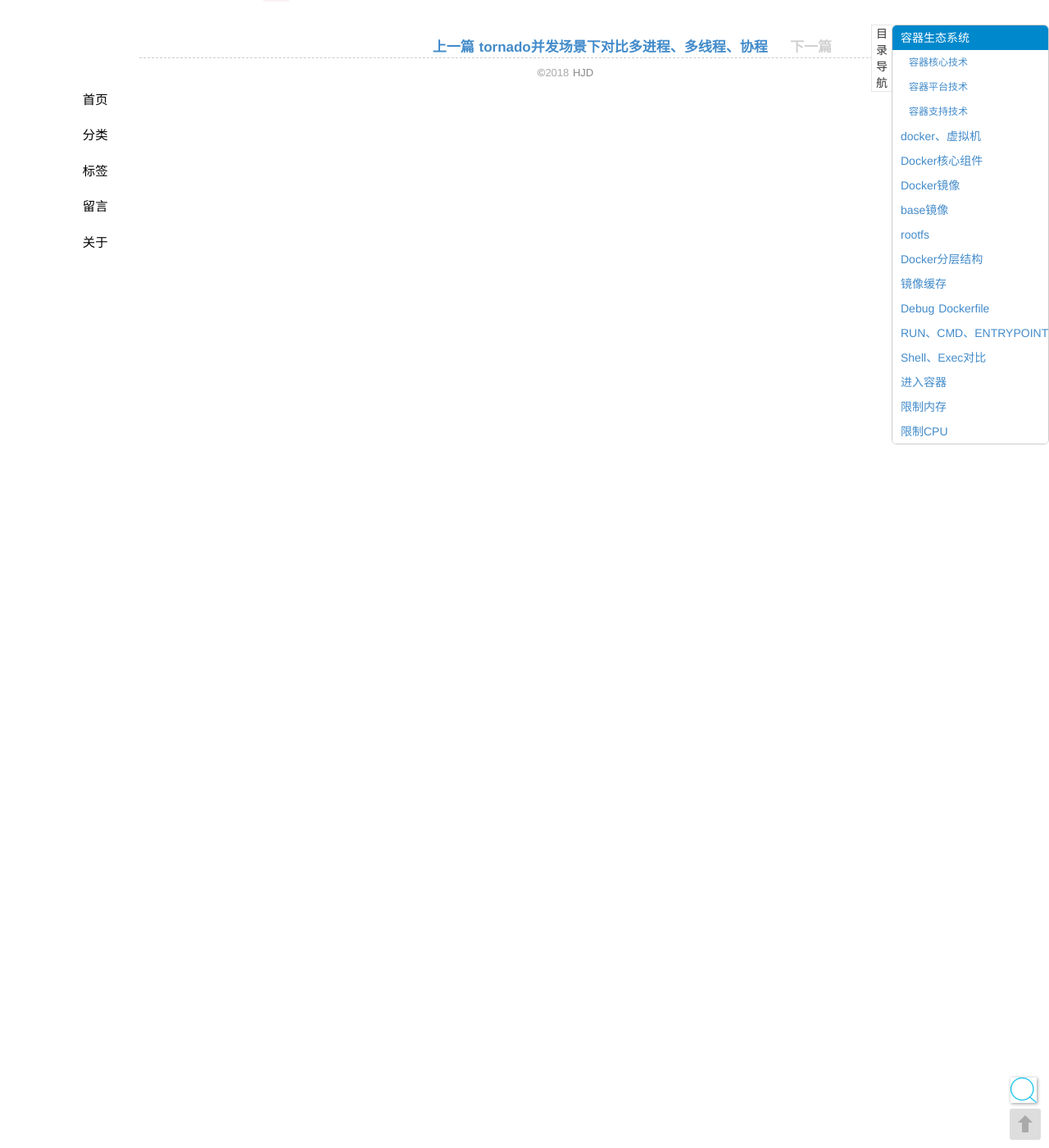
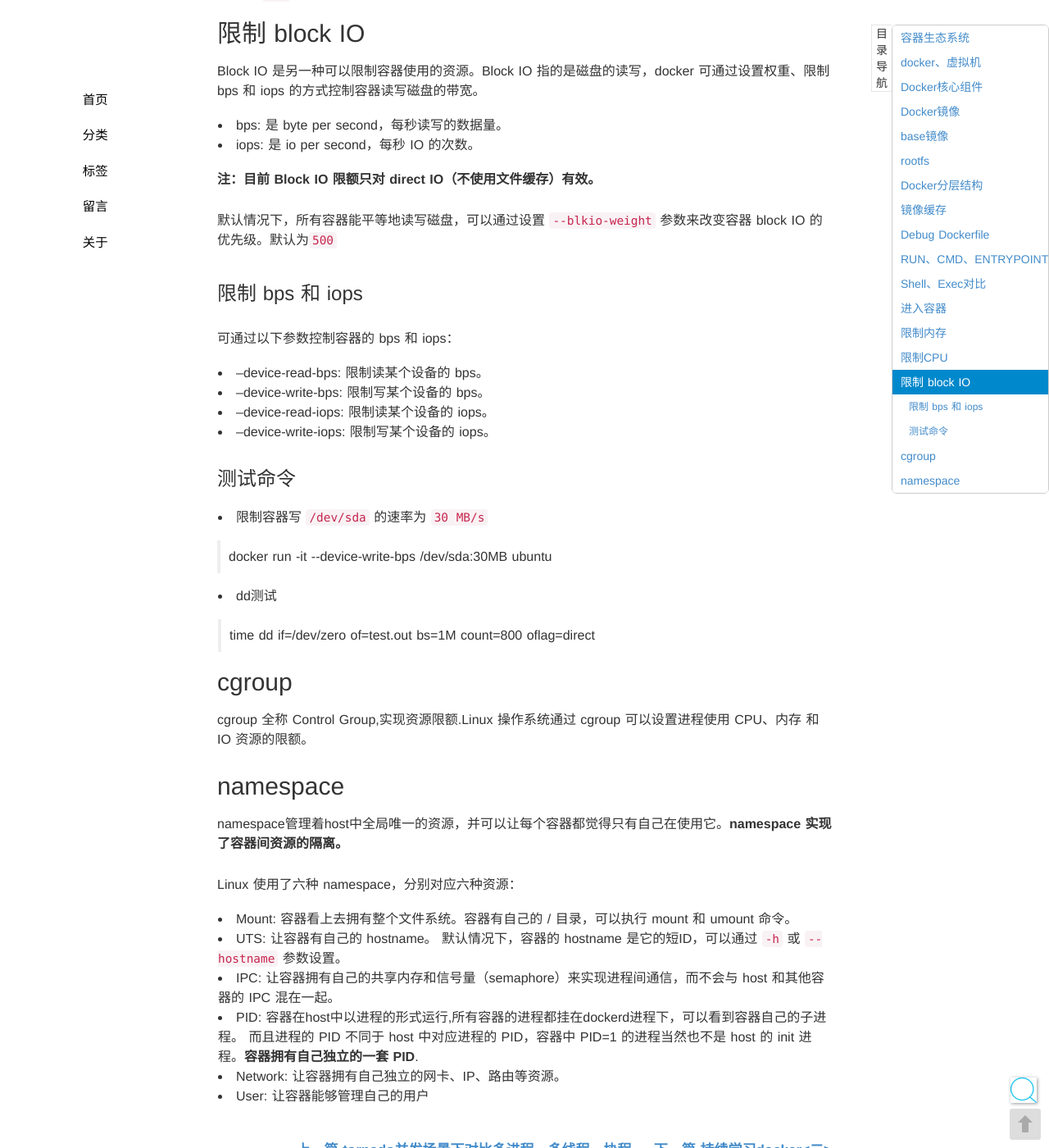
Before and after one commit to seekplum/seekplum.github.io, a Jekyll site: the page built from _posts/2018-08-06-continuous-learning-docker-1.md, in a window 1280 px wide and 1400 px high, scrolled down 8884 px. Shown: the whole window at 82% size. Built offline with Jekyll 4.4.1, drawn with Linux system fonts in a browser that asks for light colours; comment, search, counter and statistics services are not loaded; some of the changed text lies outside the part shown.

Commit message:
docker网络

```diff
--- a/_posts/2018-08-06-continuous-learning-docker.md
+++ b/_posts/2018-08-06-continuous-learning-docker-1.md
@@ -1,11 +1,10 @@
 ---
 layout: post
-title:  持续学习docker
+title:  持续学习docker<一>
 categories: docker
-tags: docker images
+tags: docker images cgroup namespace pause cpu memory block io
 thread: docker
 ---
-
 ## 容器生态系统
 
 ### 容器核心技术
@@ -279,3 +278,45 @@ Docker 可以通过 `-c` 或 `--cpu-shares` 设置容器使用 CPU 的权重。
 > docker run \-\-name container_B -it -c 512 progrium/stress \-\-cpu 1
 
 * 通过`top`命令观察两容器CPU占用
+
+## 限制 block IO
+Block IO 是另一种可以限制容器使用的资源。Block IO 指的是磁盘的读写，docker 可通过设置权重、限制 bps 和 iops 的方式控制容器读写磁盘的带宽。
+
+* bps: 是 byte per second，每秒读写的数据量。
+* iops: 是 io per second，每秒 IO 的次数。
+
+**注：目前 Block IO 限额只对 direct IO（不使用文件缓存）有效。**
+
+默认情况下，所有容器能平等地读写磁盘，可以通过设置 `--blkio-weight` 参数来改变容器 block IO 的优先级。默认为`500`
+
+### 限制 bps 和 iops
+可通过以下参数控制容器的 bps 和 iops：
+
+* --device-read-bps: 限制读某个设备的 bps。
+* --device-write-bps: 限制写某个设备的 bps。
+* --device-read-iops: 限制读某个设备的 iops。
+* --device-write-iops: 限制写某个设备的 iops。
+
+
+### 测试命令
+* 限制容器写 `/dev/sda` 的速率为 `30 MB/s`
+
+> docker run -it \-\-device-write-bps /dev/sda:30MB ubuntu
+
+* dd测试
+> time dd if=/dev/zero of=test.out bs=1M count=800 oflag=direct
+
+## cgroup
+cgroup 全称 Control Group,实现资源限额.Linux 操作系统通过 cgroup 可以设置进程使用 CPU、内存 和 IO 资源的限额。
+
+## namespace
+namespace管理着host中全局唯一的资源，并可以让每个容器都觉得只有自己在使用它。**namespace 实现了容器间资源的隔离。**
+
+Linux 使用了六种 namespace，分别对应六种资源：
+
+* Mount: 容器看上去拥有整个文件系统。容器有自己的 / 目录，可以执行 mount 和 umount 命令。
+* UTS: 让容器有自己的 hostname。 默认情况下，容器的 hostname 是它的短ID，可以通过 `-h` 或 `--hostname` 参数设置。
+* IPC:  让容器拥有自己的共享内存和信号量（semaphore）来实现进程间通信，而不会与 host 和其他容器的 IPC 混在一起。
+* PID: 容器在host中以进程的形式运行,所有容器的进程都挂在dockerd进程下，可以看到容器自己的子进程。 而且进程的 PID 不同于 host 中对应进程的 PID，容器中 PID=1 的进程当然也不是 host 的 init 进程。**容器拥有自己独立的一套 PID**.
+* Network: 让容器拥有自己独立的网卡、IP、路由等资源。
+* User: 让容器能够管理自己的用户
```
Also changed, not shown: _posts/2018-08-25-continuous-learning-docker-2.md (added, +33 -0 lines).
